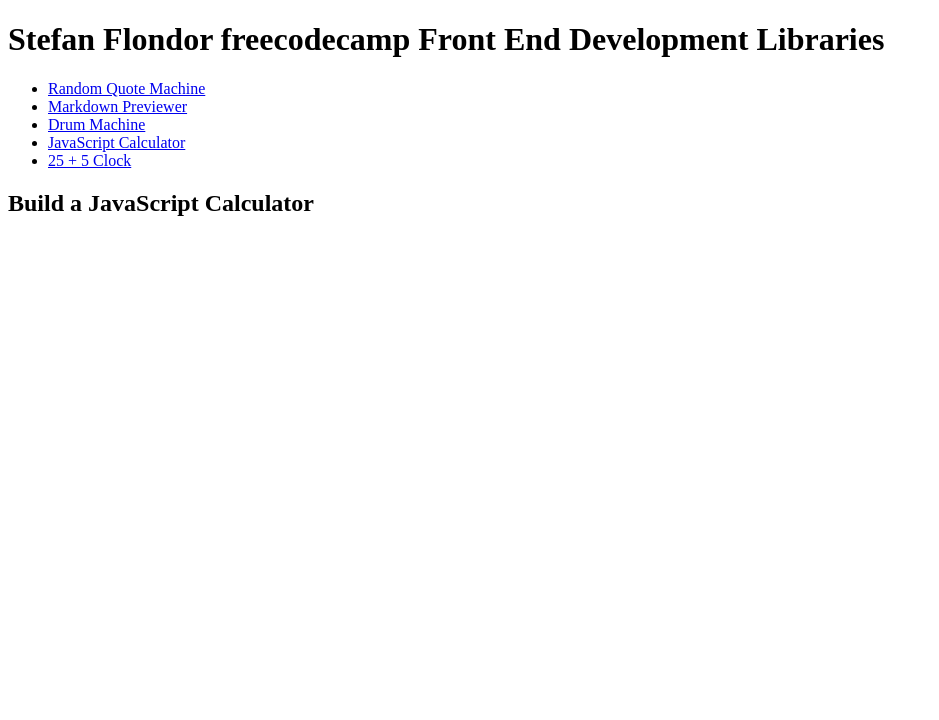
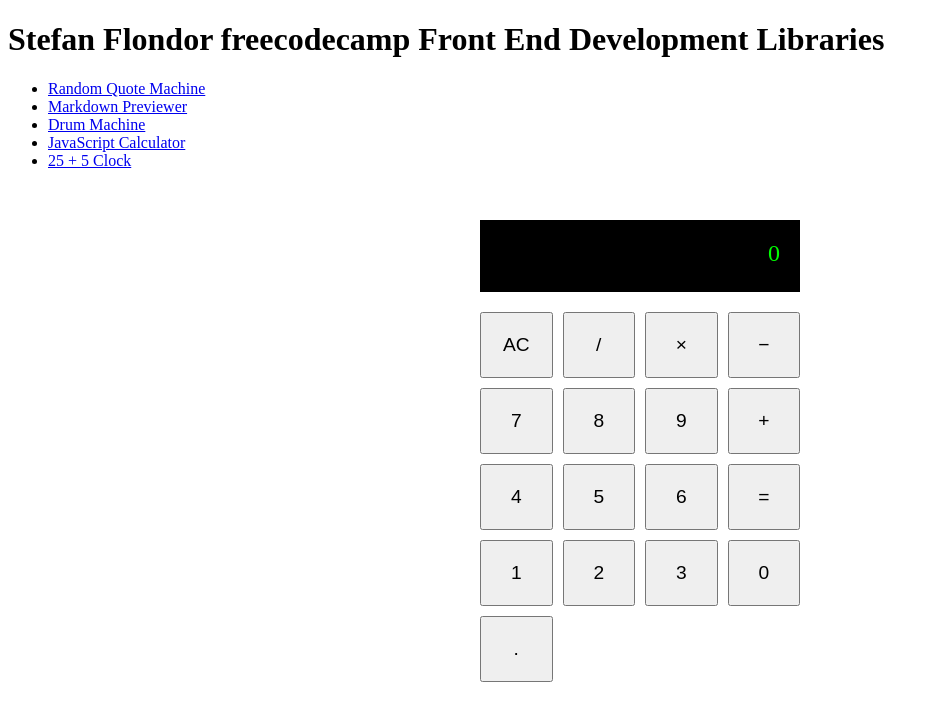
Before and after one commit to stefanflondor/codecamp, a React (Create React App) app: page /javascript-calculator in a window 1280 px wide. Shown: the top 720 px of the page, without its empty margins (0-939 px from the left). Built offline with nearby package versions, Linux system fonts and the light colour scheme.

Commit message:
add calculator

```diff
--- a/src/pages/JavaScriptCalculator.js
+++ b/src/pages/JavaScriptCalculator.js
@@ -1,7 +1,151 @@
-import React from 'react';
+import React, { useState } from 'react';
 
-function JavaScriptCalculator() {
-    return <h2>Build a JavaScript Calculator</h2>;
+// Button layout in visual order: 4 columns
+const buttons = [
+  { id: 'clear', label: 'AC' },
+  { id: 'divide', label: '/' },
+  { id: 'multiply', label: '×' },
+  { id: 'subtract', label: '−' },
+  { id: 'seven', label: '7' },
+  { id: 'eight', label: '8' },
+  { id: 'nine', label: '9' },
+  { id: 'add', label: '+' },
+  { id: 'four', label: '4' },
+  { id: 'five', label: '5' },
+  { id: 'six', label: '6' },
+  { id: 'equals', label: '=' },
+  { id: 'one', label: '1' },
+  { id: 'two', label: '2' },
+  { id: 'three', label: '3' },
+  { id: 'zero', label: '0' },
+  { id: 'decimal', label: '.' },
+];
+
+export default function JavaScriptCalculator() {
+  const [input, setInput] = useState('0');     // last result or current number
+  const [formula, setFormula] = useState('');  // full expression
+
+  const endsWithOp = /[+\-*/]$/;
+  const isResult = formula.includes('=');
+
+  // map internal formula to display with proper symbols
+  const displayFormula = () => {
+    let f = formula;
+    f = f.replace(/\*/g, '×');
+    f = f.replace(/-/g, '−');
+    return f;
+  };
+
+  const handleClear = () => {
+    setInput('0');
+    setFormula('');
+  };
+
+  const handleNumber = (val) => {
+    if (isResult) {
+      setInput(val);
+      setFormula(val);
+      return;
+    }
+    // append digit
+    if (endsWithOp.test(formula)) {
+      setInput(val);
+      setFormula((f) => f + val);
+    } else {
+      // handle leading zero
+      if (input === '0') {
+        setInput(val);
+        setFormula((f) => (f.slice(0, -1) || '') + val);
+      } else {
+        setInput((i) => i + val);
+        setFormula((f) => f + val);
+      }
+    }
+  };
+
+  const handleOperator = (val) => {
+    const jsOp = val === '×' ? '*' : val === '−' ? '-' : val;
+    if (isResult) {
+      setFormula(input + jsOp);
+    } else if (endsWithOp.test(formula)) {
+      setFormula((f) => f.replace(/[+\-*/]+$/, jsOp));
+    } else {
+      setFormula((f) => f + jsOp);
+    }
+  };
+
+  const handleDecimal = () => {
+    if (isResult) {
+      setInput('0.');
+      setFormula('0.');
+    } else if (!input.includes('.')) {
+      if (endsWithOp.test(formula)) {
+        setInput('0.');
+        setFormula((f) => f + '0.');
+      } else {
+        setInput((i) => i + '.');
+        setFormula((f) => f + '.');
+      }
+    }
+  };
+
+  const handleEquals = () => {
+    let expr = formula;
+    if (endsWithOp.test(expr)) expr = expr.slice(0, -1);
+    try {
+      let result = eval(expr);
+      result = Math.round(result * 1e12) / 1e12;
+      setInput(result.toString());
+      setFormula(expr + '=' + result);
+    } catch {
+      setInput('Error');
+      setFormula('');
+    }
+  };
+
+  const handleClick = (id, label) => {
+    if (id === 'clear') handleClear();
+    else if (id === 'equals') handleEquals();
+    else if (/^\d$/.test(label)) handleNumber(label);
+    else if (label === '.') handleDecimal();
+    else handleOperator(label);
+  };
+
+  return (
+    <div id="calculator" style={{ width: 320, margin: '50px auto', textAlign: 'center' }}>
+      <div
+        id="display"
+        style={{
+          background: '#000',
+          color: '#0f0',
+          padding: '20px',
+          fontSize: '1.5rem',
+          minHeight: '2rem',
+          wordWrap: 'break-word',
+          textAlign: 'right'
+        }}
+      >
+        {isResult ? input : displayFormula() || input}
+      </div>
+      <div
+        style={{
+          display: 'grid',
+          gridTemplateColumns: 'repeat(4, 1fr)',
+          gap: '10px',
+          marginTop: '20px',
+        }}
+      >
+        {buttons.map((btn) => (
+          <button
+            key={btn.id}
+            id={btn.id}
+            onClick={() => handleClick(btn.id, btn.label)}
+            style={{ padding: '20px', fontSize: '1.2rem' }}
+          >
+            {btn.label}
+          </button>
+        ))}
+      </div>
+    </div>
+  );
 }
-
-export default JavaScriptCalculator;
```
